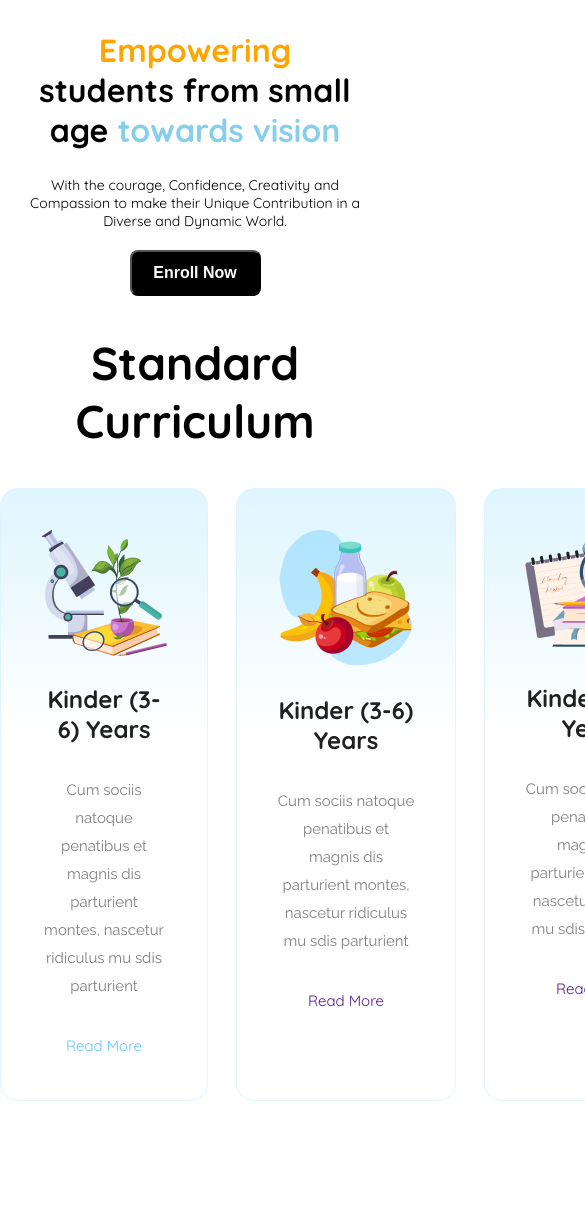
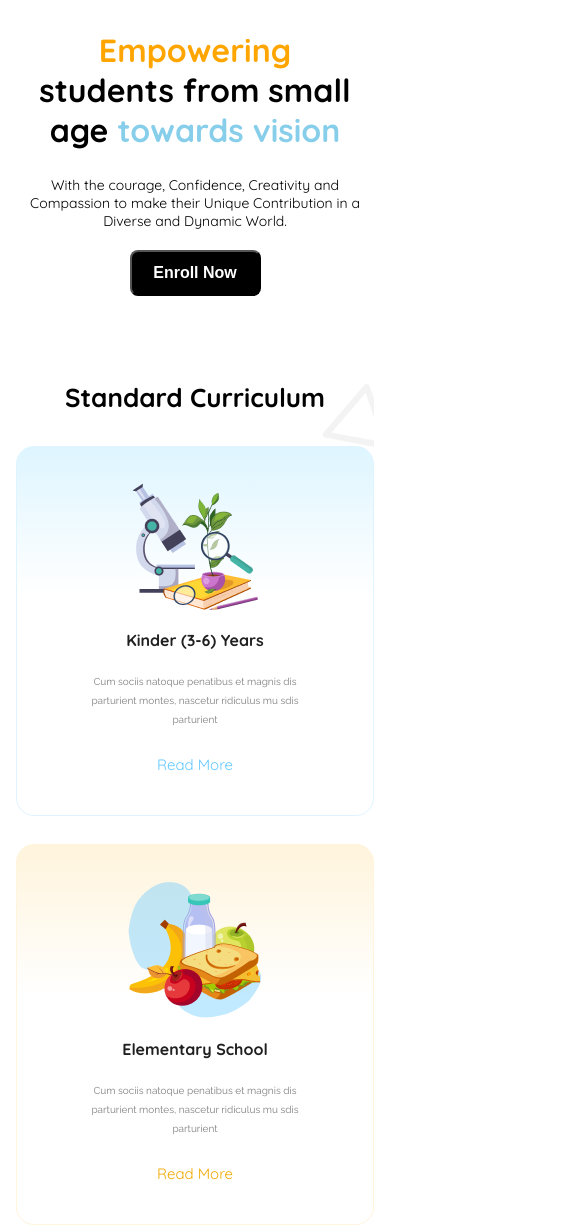
Before and after one commit to srpinki/kids-education, a plain HTML site: page index.html in a window 390 px wide. Shown: the part 663-1891 px from the top of the page, 585 px wide, since content can reach past the window. Before the commit the page ends 1844 px from the top, so only its background shows below. Drawn offline with Linux system fonts and the light colour scheme.

Commit message:
standared curriculum section responsive done

```diff
--- a/index.html
+++ b/index.html
@@ -4,6 +4,7 @@
     <meta charset="UTF-8">
     <meta name="viewport" content="width=device-width, initial-scale=1.0">
     <title>Kids education</title>
+    <script src="https://kit.fontawesome.com/6ed614a947.js" crossorigin="anonymous"></script>
     <link rel="stylesheet" href="style.css">
 </head>
 <body class="quicksand-font container">
@@ -62,7 +63,7 @@
      <section class="Standard-Curriculum">
         <h2 class="title">Standard Curriculum</h2>
         <div class="box-container">
-            <div class="box">
+            <div class="box box-1">
                 <img src="assets/images/middle.png" alt="" class="box-img">
                 <h3 class="box-title">Kinder (3-6) Years</h3>
                 <p class="box-description">Cum sociis natoque penatibus et magnis
@@ -70,23 +71,26 @@
                 mu sdis parturient</p>
                 <a href="" class="btn-1">Read More</a>
             </div>
-            <div class="box">
+            <div class="box box-2">
                 <img src="assets/images/kinder.png" alt="" class="box-img">
-                <h3 class="box-title">Kinder (3-6) Years</h3>
+                <h3 class="box-title">Elementary School</h3>
                 <p class="box-description">Cum sociis natoque penatibus et magnis
                     dis parturient montes, nascetur ridiculus
                 mu sdis parturient</p>
-                <a href="">Read More</a>
+                <a href="" class="btn-2">Read More</a>
             </div>
-            <div class="box">
+            <div class="box box-3">
                 <img src="assets/images/elementary.png" alt="" class="box-img">
-                <h3 class="box-title">Kinder (3-6) Years</h3>
+                <h3 class="box-title">Middle (10-16) Years</h3>
                 <p class="box-description">Cum sociis natoque penatibus et magnis
                     dis parturient montes, nascetur ridiculus
                 mu sdis parturient</p>
-                <a href="">Read More</a>
+                <a href="" class="btn-3" >Read More</a>
             </div>
-
+        </div>
+        <div class="arrow-container">
+            <span class="arrow"><i class="fa-solid fa-angle-left"></i></span>
+            <span class="arrow"><i class="fa-solid fa-angle-right"></i></span>
         </div>
      </section>
 
--- a/style.css
+++ b/style.css
@@ -149,20 +149,23 @@ a{
 /* card section styles */
 
 .Standard-Curriculum{
-    margin-bottom: 80px;
+    padding: 60px 0;
+    background-image: url("assets/images/bg.png");
+    background-repeat: no-repeat, repeat;
+    background-size: cover;
+    background-position: center;
 }
+
 .box-container{
     display: flex;
     gap: 28px;
+    margin: 80px 0;
 }
 
 .box {
-    background-image: linear-gradient(#DEF5FF, #fff 40%);
-    border: 1px solid #DEF5FF;
     border-radius: 18px;
     text-align: center;
     padding: 40px;
-
 }
 
 .box-title{
@@ -185,11 +188,42 @@ a{
     line-height: 28px;
 }
 
+.box-1{
+    background-image: linear-gradient(#DEF5FF, #fff 40%);
+    border: 1px solid #DEF5FF;
+}
+.box-2{
+    background-image: linear-gradient(#FFF4DC, #fff 40%);
+    border: 1px solid #FFF4DC;
+}
+.box-3{
+    background-image: linear-gradient(#EEE1FF, #fff 40%);
+    border: 1px solid #EEE1FF;
+}
+
 .btn-1{
     color: #64C8FF;
-
 }
 
+.btn-2{
+    color: #F0AA00;
+}
+
+.btn-3{
+    color: #8700FF;
+}
+
+.arrow-container{
+    text-align: center;
+}
+
+.arrow {
+    border: 1px solid orange;
+    border-radius: 50%;
+    padding: 20px 25px;
+    background: orange;
+    color: #fff;
+}
 
 
 
@@ -248,4 +282,41 @@ a{
         text-align: center;
         margin-right: 0;
     }
+
+    .Standard-Curriculum{
+        padding: 40px 0;
+        margin: 0 16px;
+        background-position: inherit;
+        background-size: inherit;
+    }
+
+    .box-container {
+        column-gap: 20px;
+        margin: 28px 0;
+        flex-direction: column;
+    }
+
+    .title{
+        font-size: 26px;
+        line-height: 40px;
+    }
+
+    .box {
+        padding: 36px 28px;
+    }
+
+    .box-title{
+        font-size: 16px;
+        line-height: 20px;
+    }
+
+    .arrow-container{
+        display: none;
+    }
+
+    .box-description{
+        font-size: 10px;
+        line-height: 19px;
+        margin: 22px 35px;
+    }
 }
```
